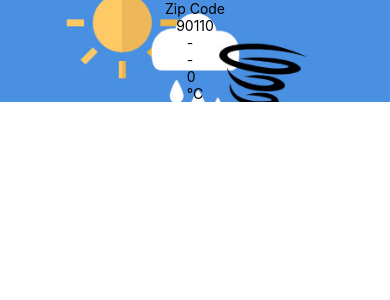
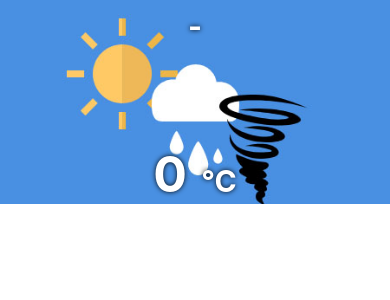
Before and after one commit to 6210110097/3SA04, a React Native app: screen / in a window 390 px wide. Shown: the top 300 px of the page. Built offline with nearby package versions, Linux system fonts and the light colour scheme.

Commit message:
Challenge

```diff
--- a/App.js
+++ b/App.js
@@ -18,6 +18,6 @@ export default function App() {
 
 const styles = StyleSheet.create({
   container: {
-    paddingTop: Constants.statusBarHeight
+    paddingTop: Constants.statusBarHeigh
   },
 });
--- a/components/Forecast.js
+++ b/components/Forecast.js
@@ -1,15 +1,50 @@
-import React from 'react'
-import { Text, View } from 'react-native'
+import React from 'react';
+import { StyleSheet, Text, View } from 'react-native';
 
 export default function Forecast(props) {
     return (
         <View >
-            <Text>{props.main}</Text>
-            <Text>{props.description}</Text>
+            <Text style={styles.main}>{props.main}</Text>
+            <Text style={styles.description}>{props.description}</Text>
             <View>
-                <Text>{props.temp}</Text>
-                <Text>°C</Text>
+                <Text style={styles.temp}>{props.temp}
+                    <Text style={styles.tempText}>  °C</Text>
+                </Text>
+
+            </View>
         </View>
-    </View>
     );
-   }
+}
+
+const styles = StyleSheet.create({
+    main:{
+        top: -130,
+        color: '#fff',
+        fontSize: 30,
+        textAlign: 'center',
+        fontWeight: 'bold',
+        textShadowColor: 'black',
+        textShadowRadius: 5,
+    },
+    description:{
+        top: -100,
+        color: '#fff',
+        textAlign: 'center',
+        fontSize: 30,
+        fontWeight: 'bold',
+        textShadowColor: 'black',
+        textShadowRadius: 5,
+    },
+    temp:{
+        justifyContent: 'center',
+        textAlign: 'center',
+        color: '#fff',
+        fontSize: 50,
+        fontWeight: 'bold',
+        textShadowColor: 'black',
+        textShadowRadius: 5,
+    },
+    tempText:{
+        fontSize: 30,
+    },
+});
--- a/components/Weather.js
+++ b/components/Weather.js
@@ -1,7 +1,6 @@
-import React, { useState } from 'react'
-import { ImageBackground, StyleSheet, Text, View } from 'react-native'
-import Forecast from './Forecast'
-
+import React , {useState}from 'react';
+import { ImageBackground, StyleSheet, Text, View } from 'react-native';
+import Forecast from './Forecast';
 export default function Weather(props) {
     const [forecastInfo, setForecastInfo] = useState({
         main: '-',
@@ -11,20 +10,37 @@ export default function Weather(props) {
 
     return (
         <View>
-            <ImageBackground source={require('../background.jpg')} style={styles.backdrop}>
-                <Text>Zip Code</Text>
-                <Text>{props.zipCode}</Text>
+            <ImageBackground source={require('../bg.jpg')} resizeMode="cover" style={styles.backdrop}>
+                <Text style={styles.zipCode}>Zip Code</Text>
+                <Text style={styles.zipCode_code}>{props.zipCode}</Text>
                 <Forecast {...forecastInfo} />
             </ImageBackground>
+
         </View>
     );
 }
 
-
 const styles = StyleSheet.create({
     backdrop: {
         alignItems: 'center',
+        justifyContent: 'center',
         width: '100%',
-        height: '100%'
+        height: '100%',
+    },
+    zipCode: {
+        top: -140,
+        color: '#fff',
+        fontSize: 30,
+        fontWeight: 'bold',
+        textShadowColor: 'black',
+        textShadowRadius: 5,
+    },
+    zipCode_code: {
+        top: -230,
+        color: '#fff',
+        fontSize: 30,
+        fontWeight: 'bold',
+        textShadowColor: 'black',
+        textShadowRadius: 5,
     },
 });
```
Also changed, not shown: bg.jpg (renamed from background.jpg).
